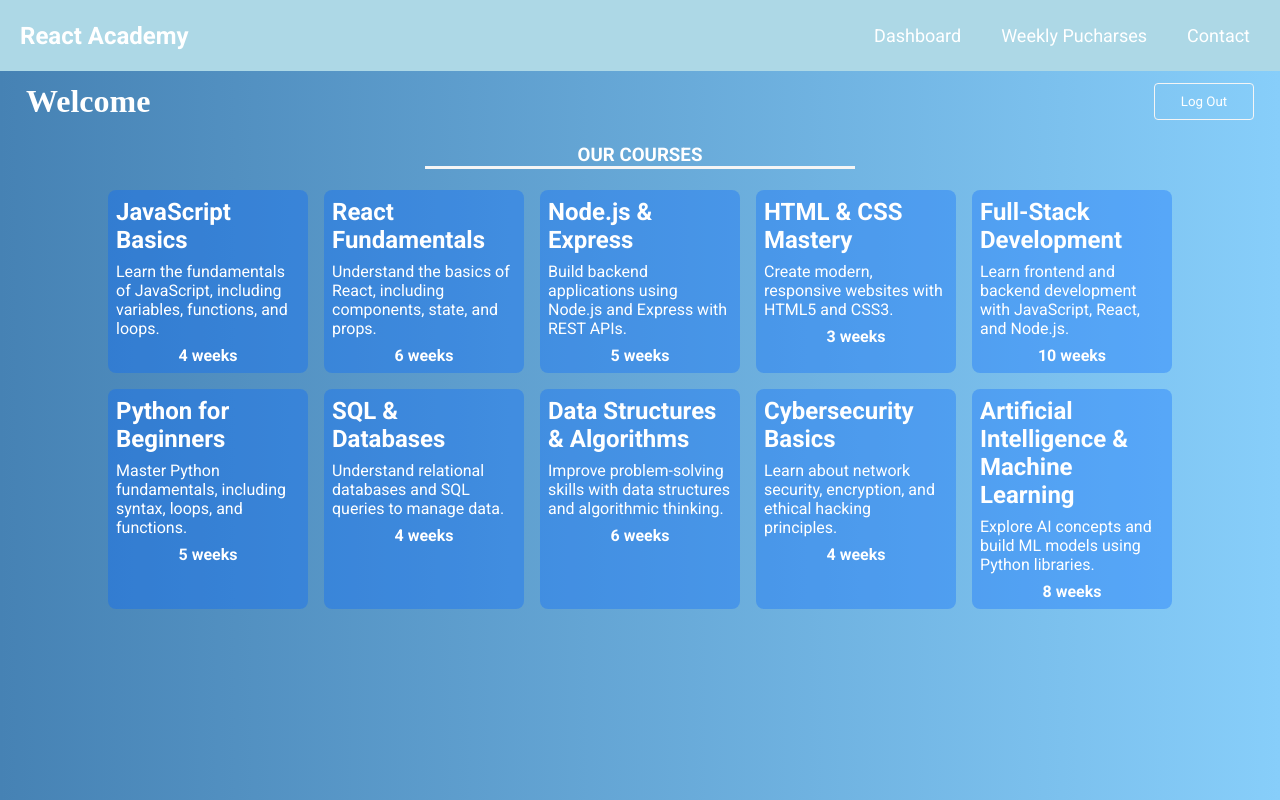
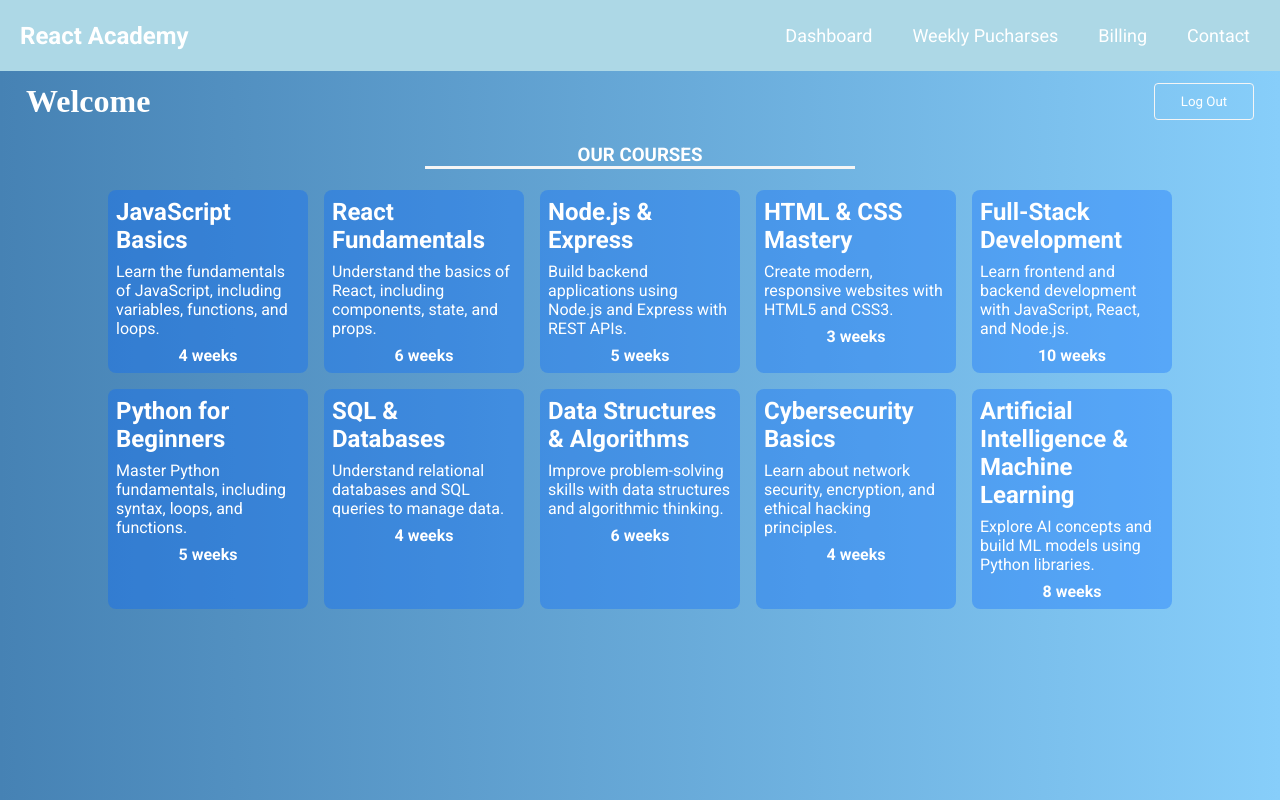
Before and after one commit to Espadv69/Course-2025, a React (Vite) app in the folder Academy-React/: page /dashboard in a window 1280 px wide. Built offline with nearby package versions, Linux system fonts and the light colour scheme; sample sign-in values are in the browser's storage; a web font is replaced by a local one.

Commit message:
Add Link to Billing page

```diff
--- a/Academy-React/src/components/Navbar.jsx
+++ b/Academy-React/src/components/Navbar.jsx
@@ -40,6 +40,11 @@ const Navbar = () => {
           </Link>
         </li>
         <li>
+          <Link to="/billing" onClick={() => setMenuOpen(false)}>
+            Billing
+          </Link>
+        </li>
+        <li>
           <Link to="/contact" onClick={() => setMenuOpen(false)}>
             Contact
           </Link>
```
